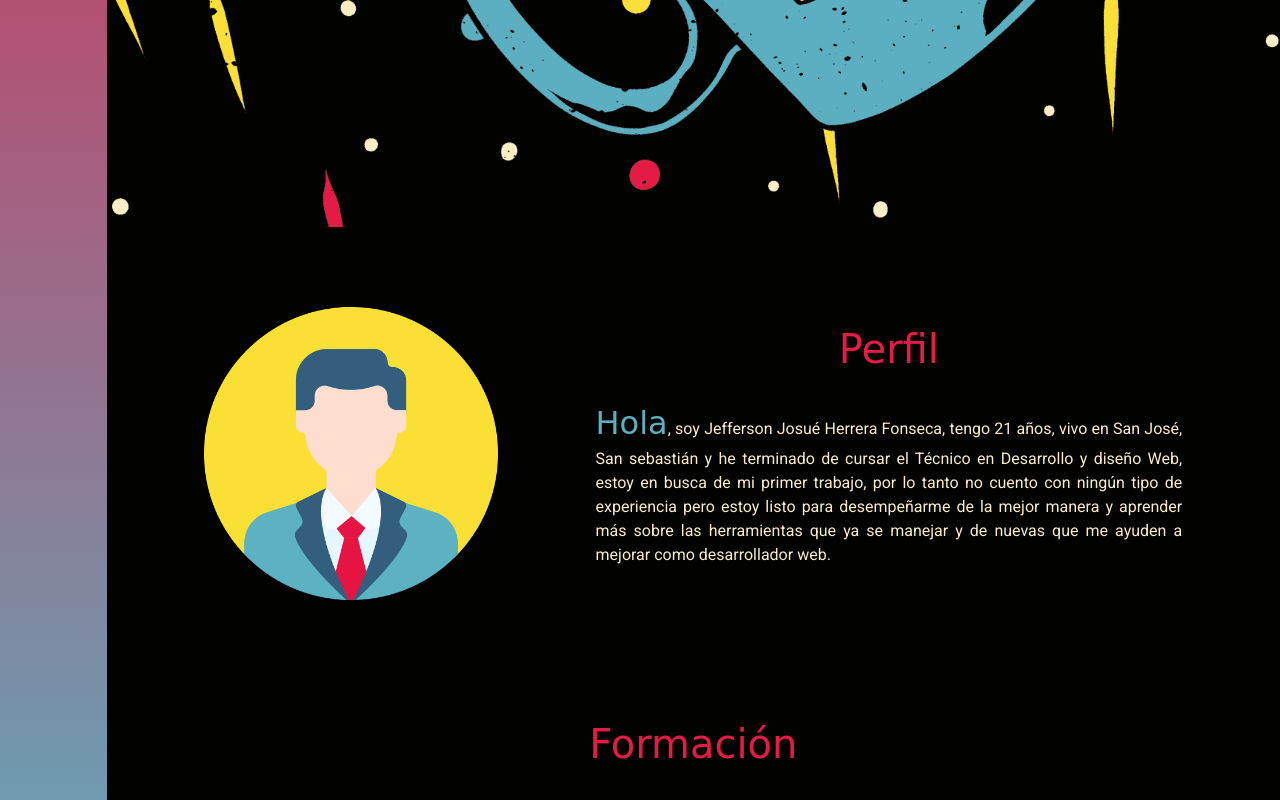
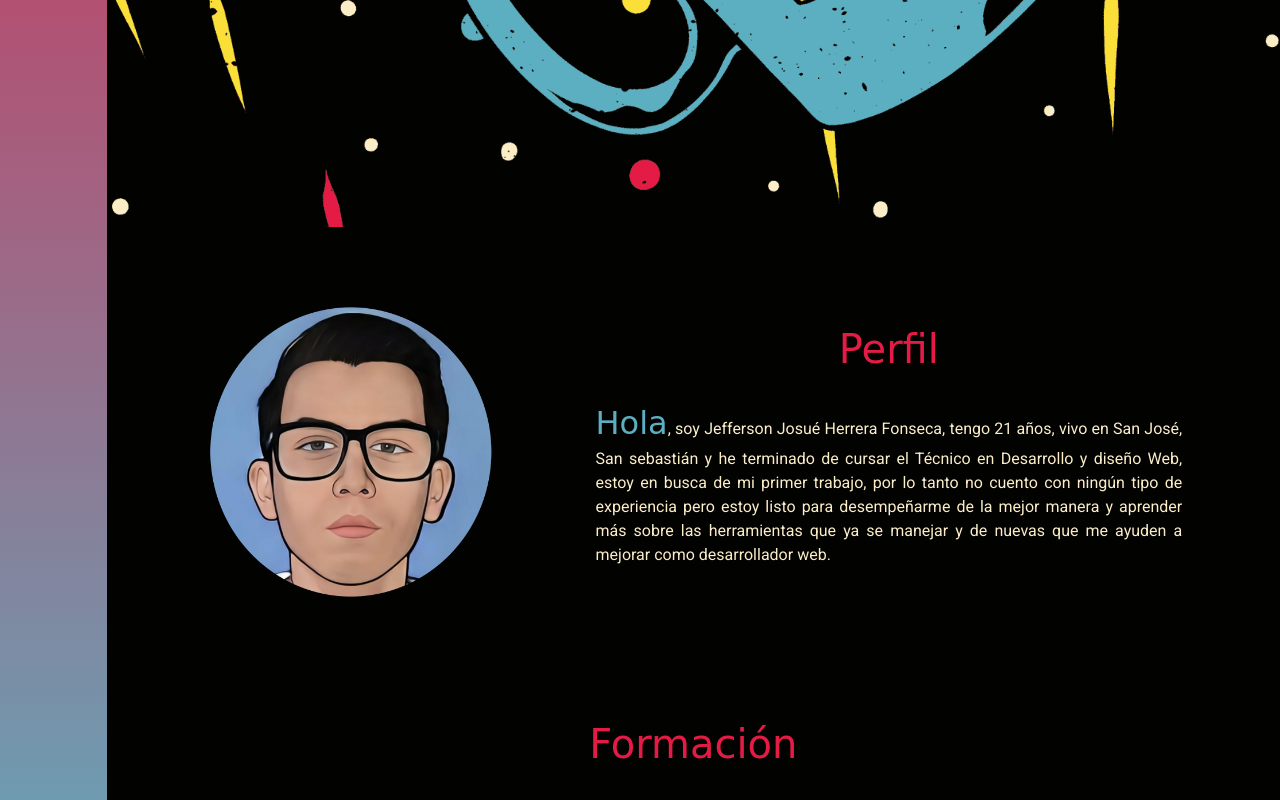
Before and after one commit to jeff-hf/portfolio, a plain HTML site: page index.html in a window 1280 px wide. Shown: the part 573-1373 px from the top of the page. Drawn offline with nearby package versions, Linux system fonts and the light colour scheme; a web font is replaced by a local one.

Commit message:
imagenes de mi

```diff
--- a/index.html
+++ b/index.html
@@ -32,7 +32,7 @@
             <!--Perfil-->
             <div class="perfil">
                 <div class="imagen d-none d-lg-flex col-lg-5">
-                    <img src="./img/perfil.png" alt="">
+                    <img src="./img/yo-2.png" alt="">
                 </div>
                 <div class="texto col-12 col-lg-6">
                     <a name="perfil"></a>
```
Also changed, not shown: img/yo-1.jpeg (added), img/yo-2.png (added), img/yo.png (added).
